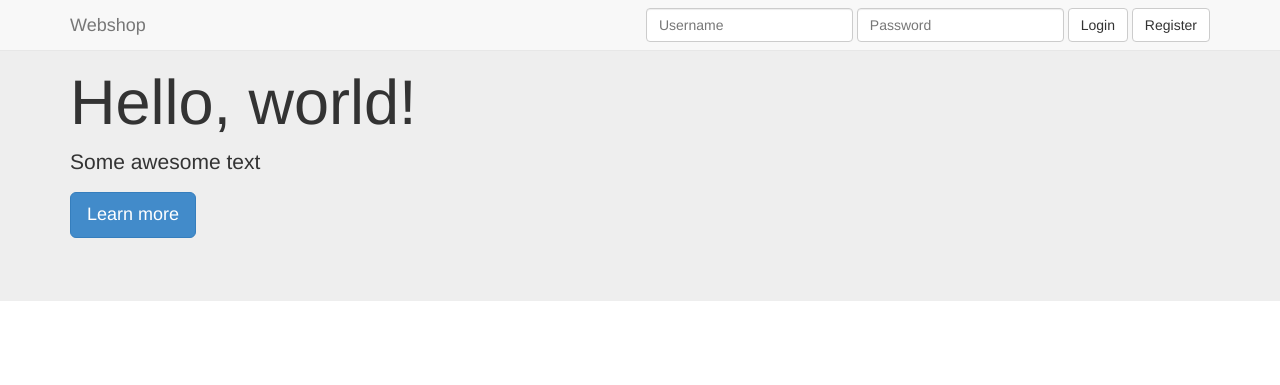
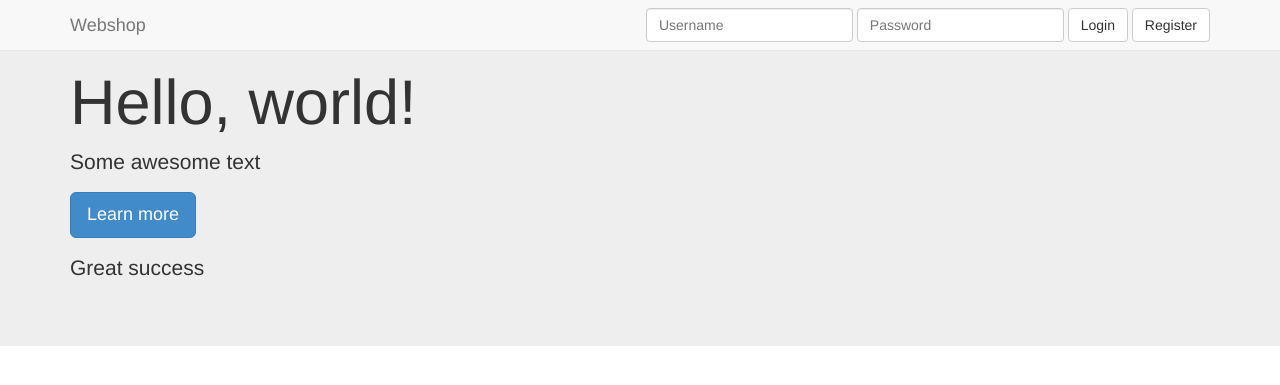
Before and after one commit to jawee/WebsecurityProject, a PHP site: page / in a window 1280 px wide. Shown: the top 385 px of the page. Run offline with PHP 8.4, Linux system fonts and the light colour scheme.

Commit message:
Yolo push

```diff
--- a/index.php
+++ b/index.php
@@ -48,6 +48,7 @@ try {
 			<h1>Hello, world!</h1>
 			<p>Some awesome text</p>
 			<p><a class="btn btn-primary btn-lg" href="#">Learn more</a></p>
+			<p>Great success</p>
 		</div>
 	</body>
 </html>
```
